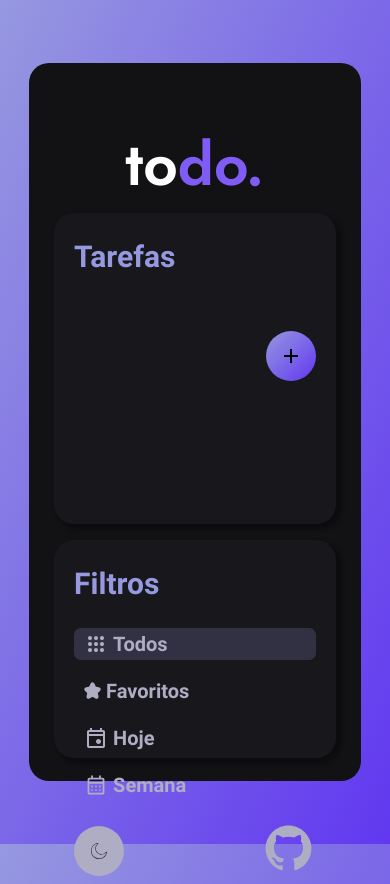
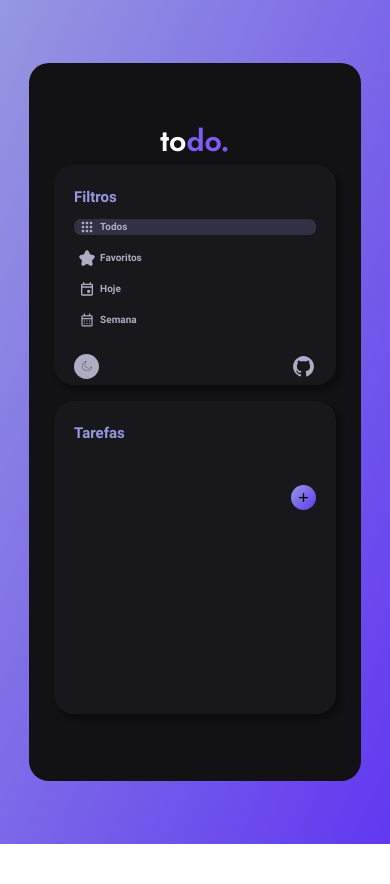
Before and after one commit to Filipe-Gois/to-do-list, a plain HTML site: page index.html in a window 390 px wide. After the commit the page ends 844 px from the top, so only its background shows below. Drawn offline with Linux system fonts and the light colour scheme; no server answers.

```diff
--- a/assets/sass/abstracts/_mixins.sass
+++ b/assets/sass/abstracts/_mixins.sass
@@ -6,17 +6,26 @@
     color: var(--white-dark-to-secondary-light)
     font-weight: 600
 
+    @include responsivo(variables.$breakpoint-md)
+        font-size: variables.$font-title-size / 2
+
 @mixin sub-title-style()
     font-size: variables.$font-sub-title-size
     font-family: variables.$font-sub-title
     color: var(--secondary-dark-to-primary-light)
     font-weight: 500
 
+    @include responsivo(variables.$breakpoint-md)
+        font-size: variables.$font-sub-title-size / 2
+
 @mixin text-style()
     font-size: variables.$font-text-size
     font-family: variables.$font-text
     color: var(--tertiary-dark-to-primary-light)
     font-weight: 400
+
+    @include responsivo(variables.$breakpoint-md)
+        font-size: variables.$font-text-size / 2
 
 @mixin flex-center($direction: row, $align-items: center)
     display: flex
@@ -39,6 +48,11 @@
     background: variables.$linear-gradient
     align-self: flex-end
     cursor: pointer
+
+    @include responsivo(variables.$breakpoint-md)
+        width: max-content !important
+        height: max-content !important
+        padding: 5px !important
 
 @mixin input-style()
     border: none
--- a/assets/sass/components/_button.sass
+++ b/assets/sass/components/_button.sass
@@ -4,6 +4,11 @@
 .btn
     @include mixins.button-style()
     margin-top: 30px
+
+    svg
+        @include  mixins.responsivo(variables.$breakpoint-md)
+            width: 15px
+            height: 15px
 
 .btn-abrir-modal
     width: 50px
--- a/assets/sass/components/_container.sass
+++ b/assets/sass/components/_container.sass
@@ -14,13 +14,16 @@
     justify-content: space-between
 
     @include  mixins.responsivo(variables.$breakpoint-md)
-        flex-direction: column-reverse
+        flex-direction: column
         align-items: center
         gap: 3%
 
 .filtros-content, .tarefas-content
     gap: 20px
     @include mixins.flex-center(column, stretch)
+
+    @include  mixins.responsivo(variables.$breakpoint-md)
+        gap: 10px
 
 .filtros-content-box, .tarefas-content-box
     display: flex
--- a/assets/sass/components/_filtros-aside.sass
+++ b/assets/sass/components/_filtros-aside.sass
@@ -22,9 +22,24 @@
     .link-github
         width: 55px
         height: 55px
+        @include  mixins.responsivo(variables.$breakpoint-md)
+            width: 25px
+            height: 25px
+
         svg
+            @include  mixins.responsivo(variables.$breakpoint-md)
+                width: 25px
+                height: 25px
             path
                 fill: var(--tertiary-dark-to-primary-light)
 
 .filtros
     justify-content: space-between
+
+/*
+
+
+
+
+
+ */
--- a/assets/sass/components/_input.sass
+++ b/assets/sass/components/_input.sass
@@ -9,12 +9,19 @@
     cursor: pointer
     padding: 0 10px
     border-radius: 7px
+    @include  mixins.responsivo(variables.$breakpoint-md)
+        padding: 0 5px
 
     &:hover
         transition: ease-out 1s
         background-color: rgba(variables.$secondary-color,0.1 )
 
     svg
+
+        @include  mixins.responsivo(variables.$breakpoint-md)
+            width: 16px
+            height: 16px
+
         fill: var(--tertiary-dark-to-primary-light)
         path
             // fill: #f00
@@ -53,6 +60,9 @@
         border: 1px solid var(--tertiary-dark-to-primary-light)
         transition: 0.3s all linear
         cursor: pointer
+        @include  mixins.responsivo(variables.$breakpoint-md)
+            width: 7px
+            height: 7px
 
         &:checked
             background-color: var(--tertiary-dark-to-primary-light)
@@ -67,6 +77,9 @@
     cursor: pointer
 
     svg
+        @include  mixins.responsivo(variables.$breakpoint-md)
+            width: 10px
+            height: 10px
         fill: transparent
         path
             stroke: var(--tertiary-dark-to-primary-light)
@@ -82,19 +95,34 @@
     height: 30vh
 
 .modal-header
+
+    @include  mixins.responsivo(variables.$breakpoint-md)
+        gap: 10px
+
     label
-        cursor: pointer
+
+        @include  mixins.responsivo(variables.$breakpoint-md)
+            // width: 100px
+            align-self: center
+            cursor: pointer
         input
             @include mixins.input-style()
             max-width: 230px
-
         #modal-input--nome
             max-width: 180px
+            @include  mixins.responsivo(variables.$breakpoint-md)
+                max-width: 50%
+                width: 50% !important
 
 .modal-header--nome
 
     svg
+        margin-left: 20px
         fill: var(--tertiary-dark-to-primary-light)
+        @include  mixins.responsivo(variables.$breakpoint-md)
+            width: 29px
+            height: 29px
+            margin-right: 10px
 
 .modal-header--svg-nome
     background-color: var(--secondary-dark-to-primary-light)
--- a/assets/sass/components/_modal.sass
+++ b/assets/sass/components/_modal.sass
@@ -24,6 +24,8 @@
     //faz o modal centralizar
     transform: translate(-50%, -50%)
     z-index: 10
+    @include  mixins.responsivo(variables.$breakpoint-md)
+        height: 50%
 
     @include mixins.background-card-style()
 
@@ -37,6 +39,9 @@
 .modal-header
     display: flex
     justify-content: space-between
+
+    @include  mixins.responsivo(variables.$breakpoint-md)
+        flex-direction: column
 
     .modal-header--data,.modal-header--nome
         display: flex
--- a/assets/sass/components/_toggle-theme.sass
+++ b/assets/sass/components/_toggle-theme.sass
@@ -35,14 +35,22 @@
         transition: 0.3s
         z-index: 1
         fill: variables.$background-color-v2-dark
+        @include  mixins.responsivo(variables.$breakpoint-md)
+            width: 10px
 
     & svg.sun
         width: 20px
         opacity: 0
         fill: variables.$background-color-v2-light
+        @include  mixins.responsivo(variables.$breakpoint-md)
+            width: 13px
 
     & svg.moon
         opacity: 1
+
+    @include  mixins.responsivo(variables.$breakpoint-md)
+        width: 25px
+        height: 25px
 
 .darkThemeBtn input:checked + label
     background: variables.$quaternary-color
```
Also changed, not shown: db.json (+10 -10 lines), assets/css/main.css, 1 other file.
